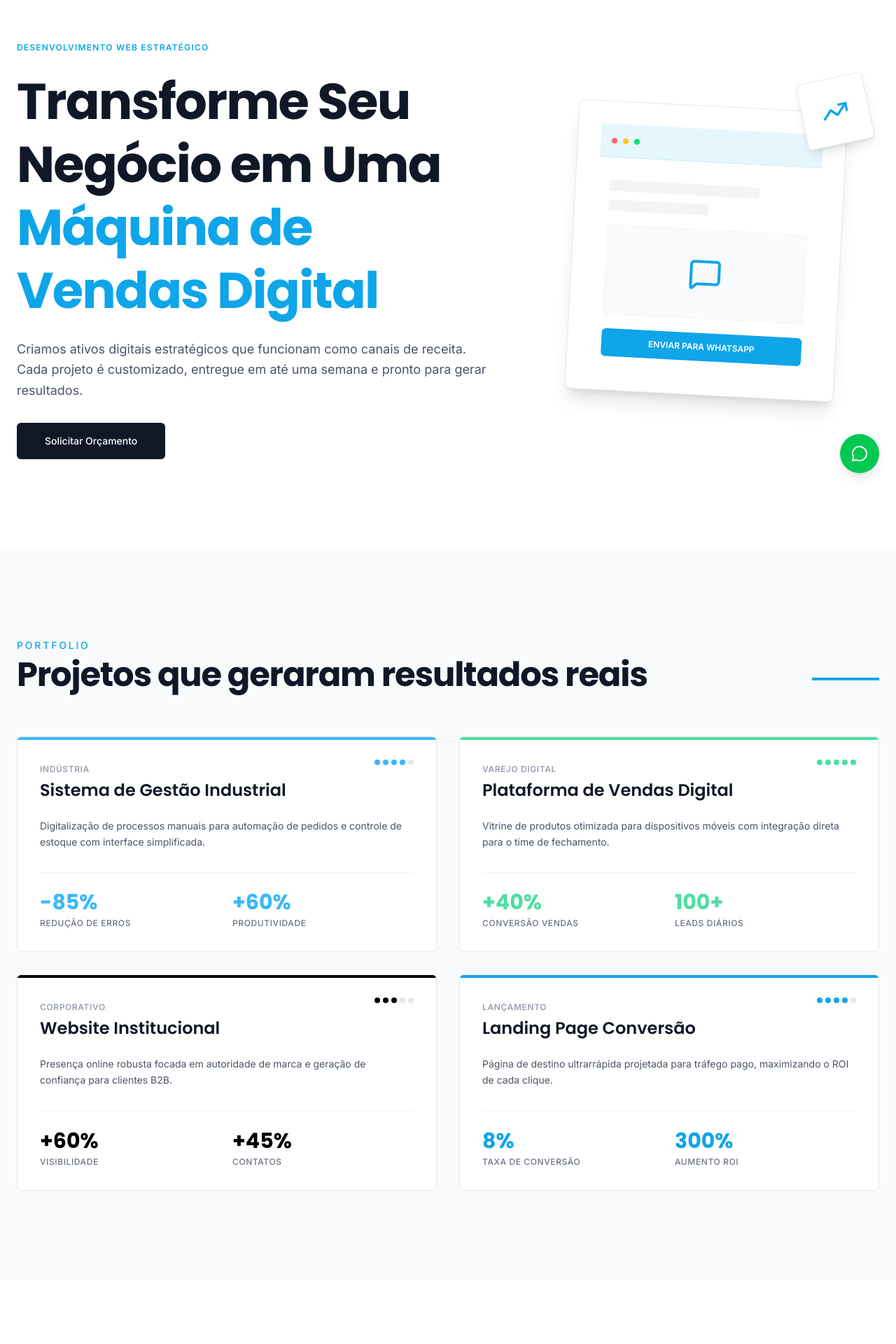
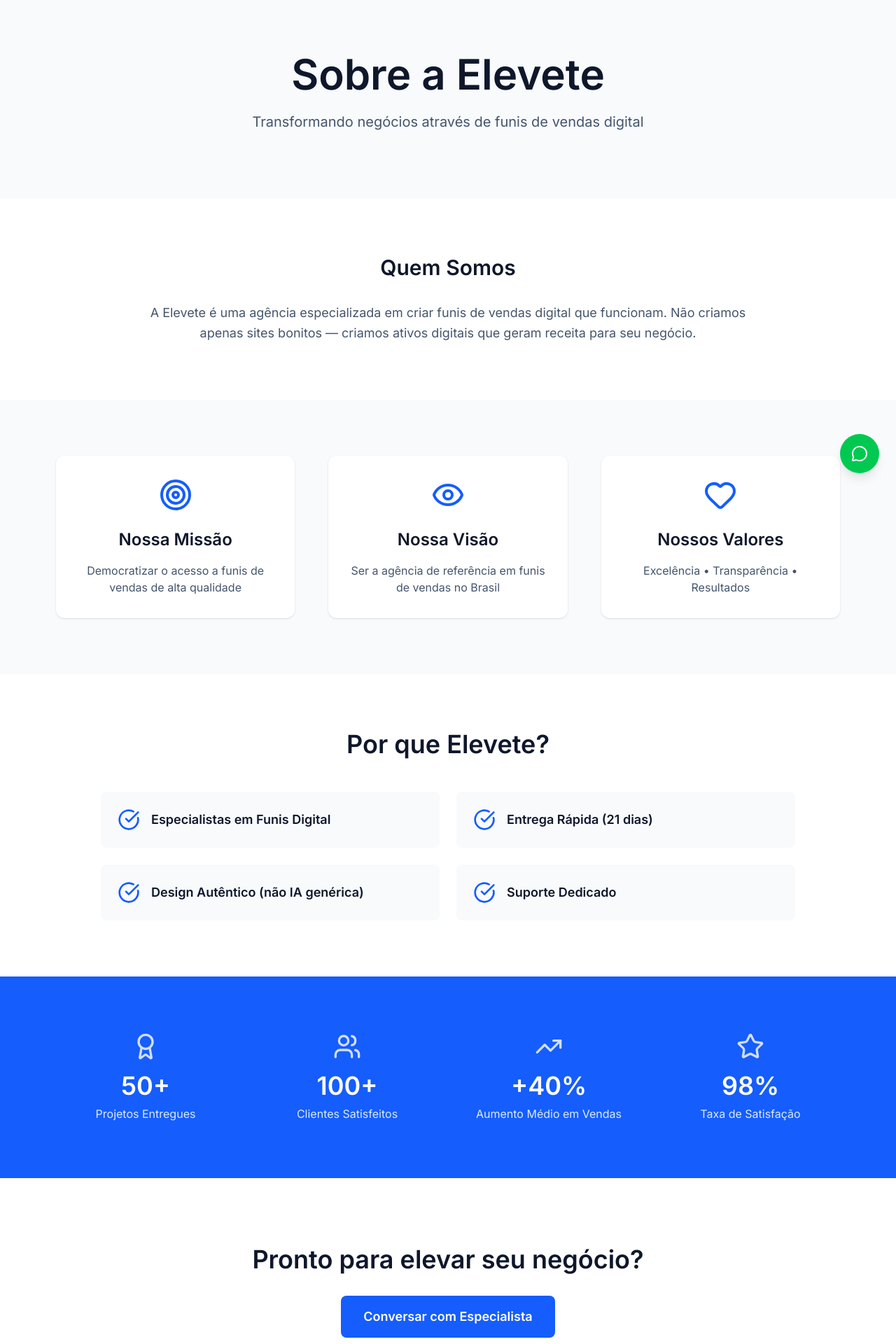
Before and after one commit to Hunter1805/site-portifolio, a React (Vite) app: page /sobre in a window 1280 px wide. Shown: the part 100-2020 px from the top of the page at 70% size. Built offline with nearby package versions, Linux system fonts and the light colour scheme.

Commit message:
feat: cria pagina Sobre e adiciona React Router

```diff
--- a/src/App.tsx
+++ b/src/App.tsx
@@ -1,42 +1,24 @@
-/**
- * @license
- * SPDX-License-Identifier: Apache-2.0
- */
-
+import { BrowserRouter as Router, Routes, Route } from 'react-router-dom';
 import Navbar from './components/Navbar';
-import Hero from './components/Hero';
-import Portfolio from './components/Portfolio';
-import About from './components/About';
-import Comparison from './components/Comparison';
-import Services from './components/Services';
-import Process from './components/Process';
-import Cta from './components/Cta';
-import ExampleProjects from './components/ExampleProjects';
-import Testimonials from './components/Testimonials';
-import FAQ from './components/FAQ';
-import Contact from './components/Contact';
 import Footer from './components/Footer';
 import WhatsAppWidget from './components/WhatsAppWidget';
+import Home from './pages/Home';
+import Sobre from './pages/Sobre';
 
 export default function App() {
   return (
+    <Router>
       <div className="min-h-screen bg-white">
         <Navbar />
         <main>
-        <Hero />
-        <Portfolio />
-        <About />
-        <Comparison />
-        <Services />
-        <Process />
-        <Cta />
-        <ExampleProjects />
-        <Testimonials />
-        <FAQ />
-        <Contact />
+          <Routes>
+            <Route path="/" element={<Home />} />
+            <Route path="/sobre" element={<Sobre />} />
+          </Routes>
         </main>
         <Footer />
         <WhatsAppWidget />
       </div>
+    </Router>
   );
 }
--- a/src/components/Navbar.tsx
+++ b/src/components/Navbar.tsx
@@ -1,8 +1,29 @@
+import { Link, useLocation } from 'react-router-dom';
+import { useEffect } from 'react';
+
 export default function Navbar() {
+  const location = useLocation();
+
+  // Scroll to hash when route changes or component mounts
+  useEffect(() => {
+    if (location.hash) {
+      const id = location.hash.replace('#', '');
+      const element = document.getElementById(id);
+      if (element) {
+        // A little delay to ensure the DOM is painted and scroll works
+        setTimeout(() => {
+          element.scrollIntoView({ behavior: 'smooth' });
+        }, 100);
+      }
+    } else {
+      window.scrollTo({ top: 0, behavior: 'smooth' });
+    }
+  }, [location]);
+
   return (
     <nav className="fixed top-0 left-0 w-full z-50 bg-white/80 backdrop-blur-md border-b border-outline transition-all duration-300 h-20 flex items-center">
       <div className="flex justify-between items-center w-full px-6 max-w-7xl mx-auto">
-        <a href="#" className="flex items-center gap-1 font-display text-lg font-extrabold tracking-[0.2em] text-gray-900 group">
+        <Link to="/" className="flex items-center gap-1 font-display text-lg font-extrabold tracking-[0.2em] text-gray-900 group">
           <span>E</span>
           <span>L</span>
           <span>E</span>
@@ -15,15 +36,16 @@ export default function Navbar() {
           <span>T</span>
           <span>E</span>
           <span className="text-brand-sky font-sans text-xl font-black -ml-0.5 transition-transform duration-300 group-hover:translate-x-0.5 group-hover:-translate-y-0.5 select-none">↗</span>
-        </a>
+        </Link>
         <div className="hidden md:flex gap-8 items-center">
-          <a className="font-sans text-sm font-medium text-gray-600 hover:text-gray-900 transition-colors nav-underline-anim" href="#projetos">Projetos</a>
-          <a className="font-sans text-sm font-medium text-gray-600 hover:text-gray-900 transition-colors nav-underline-anim" href="#sobre">Sobre</a>
-          <a className="font-sans text-sm font-medium text-gray-600 hover:text-gray-900 transition-colors nav-underline-anim" href="#servicos">Serviços</a>
-          <a className="font-sans text-sm font-medium text-gray-600 hover:text-gray-900 transition-colors nav-underline-anim" href="#contato">Contato</a>
+          <Link className="font-sans text-sm font-medium text-gray-600 hover:text-gray-900 transition-colors nav-underline-anim" to="/">Home</Link>
+          <Link className="font-sans text-sm font-medium text-gray-600 hover:text-gray-900 transition-colors nav-underline-anim" to="/#projetos">Projetos</Link>
+          <Link className="font-sans text-sm font-medium text-gray-600 hover:text-gray-900 transition-colors nav-underline-anim" to="/sobre">Sobre</Link>
+          <Link className="font-sans text-sm font-medium text-gray-600 hover:text-gray-900 transition-colors nav-underline-anim" to="/#servicos">Serviços</Link>
+          <Link className="font-sans text-sm font-medium text-gray-600 hover:text-gray-900 transition-colors nav-underline-anim" to="/#contato">Contato</Link>
         </div>
         <div className="flex items-center gap-4">
-          <a className="bg-gray-900 text-white px-8 py-3 rounded-md font-sans text-sm font-medium hover:bg-gray-800 transition-colors" href="#contato">Vamos Conversar</a>
+          <Link className="bg-gray-900 text-white px-8 py-3 rounded-md font-sans text-sm font-medium hover:bg-gray-800 transition-colors" to="/#contato">Vamos Conversar</Link>
         </div>
       </div>
     </nav>
--- /dev/null
+++ b/src/pages/Home.tsx
@@ -0,0 +1,29 @@
+import Hero from '../components/Hero';
+import Portfolio from '../components/Portfolio';
+import About from '../components/About';
+import Comparison from '../components/Comparison';
+import Services from '../components/Services';
+import Process from '../components/Process';
+import Cta from '../components/Cta';
+import ExampleProjects from '../components/ExampleProjects';
+import Testimonials from '../components/Testimonials';
+import FAQ from '../components/FAQ';
+import Contact from '../components/Contact';
+
+export default function Home() {
+  return (
+    <>
+      <Hero />
+      <Portfolio />
+      <About />
+      <Comparison />
+      <Services />
+      <Process />
+      <Cta />
+      <ExampleProjects />
+      <Testimonials />
+      <FAQ />
+      <Contact />
+    </>
+  );
+}
--- /dev/null
+++ b/src/pages/Sobre.tsx
@@ -0,0 +1,124 @@
+import React from 'react';
+import { Target, Eye, Heart, CheckCircle, TrendingUp, Users, Award, Star } from 'lucide-react';
+
+export default function Sobre() {
+  return (
+    <div className="pt-20">
+      {/* HERO SECTION */}
+      <section className="bg-slate-50 py-24 text-center">
+        <div className="container mx-auto px-4">
+          <h1 className="text-5xl md:text-6xl font-bold text-slate-900 mb-6">
+            Sobre a Elevete
+          </h1>
+          <p className="text-xl text-slate-600 max-w-2xl mx-auto">
+            Transformando negócios através de funis de vendas digital
+          </p>
+        </div>
+      </section>
+
+      {/* SEÇÃO 1: QUEM SOMOS */}
+      <section className="py-20 bg-white">
+        <div className="container mx-auto px-4 max-w-4xl text-center">
+          <h2 className="text-3xl font-bold text-slate-900 mb-8">Quem Somos</h2>
+          <p className="text-lg text-slate-600 leading-relaxed">
+            A Elevete é uma agência especializada em criar funis de vendas digital que funcionam. Não criamos apenas sites bonitos — criamos ativos digitais que geram receita para seu negócio.
+          </p>
+        </div>
+      </section>
+
+      {/* SEÇÃO 2: MISSÃO, VISÃO, VALORES */}
+      <section className="py-20 bg-slate-50">
+        <div className="container mx-auto px-4 max-w-6xl">
+          <div className="grid md:grid-cols-3 gap-12">
+            <div className="bg-white p-8 rounded-xl shadow-sm text-center">
+              <Target className="w-12 h-12 text-blue-600 mx-auto mb-6" />
+              <h3 className="text-2xl font-bold text-slate-900 mb-4">Nossa Missão</h3>
+              <p className="text-slate-600">
+                Democratizar o acesso a funis de vendas de alta qualidade
+              </p>
+            </div>
+            <div className="bg-white p-8 rounded-xl shadow-sm text-center">
+              <Eye className="w-12 h-12 text-blue-600 mx-auto mb-6" />
+              <h3 className="text-2xl font-bold text-slate-900 mb-4">Nossa Visão</h3>
+              <p className="text-slate-600">
+                Ser a agência de referência em funis de vendas no Brasil
+              </p>
+            </div>
+            <div className="bg-white p-8 rounded-xl shadow-sm text-center">
+              <Heart className="w-12 h-12 text-blue-600 mx-auto mb-6" />
+              <h3 className="text-2xl font-bold text-slate-900 mb-4">Nossos Valores</h3>
+              <p className="text-slate-600">
+                Excelência • Transparência • Resultados
+              </p>
+            </div>
+          </div>
+        </div>
+      </section>
+
+      {/* SEÇÃO 3: POR QUE ELEVETE? */}
+      <section className="py-20 bg-white">
+        <div className="container mx-auto px-4 max-w-5xl">
+          <h2 className="text-3xl md:text-4xl font-bold text-slate-900 mb-12 text-center">
+            Por que Elevete?
+          </h2>
+          <div className="grid md:grid-cols-2 gap-6">
+            {[
+              'Especialistas em Funis Digital',
+              'Entrega Rápida (21 dias)',
+              'Design Autêntico (não IA genérica)',
+              'Suporte Dedicado'
+            ].map((point, index) => (
+              <div key={index} className="flex items-center gap-4 p-6 bg-slate-50 rounded-lg">
+                <CheckCircle className="w-8 h-8 text-blue-600 flex-shrink-0" />
+                <span className="text-lg font-semibold text-slate-900">{point}</span>
+              </div>
+            ))}
+          </div>
+        </div>
+      </section>
+
+      {/* SEÇÃO 4: NÚMEROS */}
+      <section className="py-20 bg-blue-600">
+        <div className="container mx-auto px-4 max-w-6xl">
+          <div className="grid grid-cols-2 md:grid-cols-4 gap-8 text-center">
+            <div className="text-white">
+              <Award className="w-10 h-10 mx-auto mb-4 opacity-80" />
+              <p className="text-4xl font-bold mb-2">50+</p>
+              <p className="text-blue-100">Projetos Entregues</p>
+            </div>
+            <div className="text-white">
+              <Users className="w-10 h-10 mx-auto mb-4 opacity-80" />
+              <p className="text-4xl font-bold mb-2">100+</p>
+              <p className="text-blue-100">Clientes Satisfeitos</p>
+            </div>
+            <div className="text-white">
+              <TrendingUp className="w-10 h-10 mx-auto mb-4 opacity-80" />
+              <p className="text-4xl font-bold mb-2">+40%</p>
+              <p className="text-blue-100">Aumento Médio em Vendas</p>
+            </div>
+            <div className="text-white">
+              <Star className="w-10 h-10 mx-auto mb-4 opacity-80" />
+              <p className="text-4xl font-bold mb-2">98%</p>
+              <p className="text-blue-100">Taxa de Satisfação</p>
+            </div>
+          </div>
+        </div>
+      </section>
+
+      {/* CTA FINAL */}
+      <section className="py-24 bg-white text-center">
+        <div className="container mx-auto px-4">
+          <h2 className="text-4xl font-bold text-slate-900 mb-8">
+            Pronto para elevar seu negócio?
+          </h2>
+          <a
+            href="/#contato"
+            className="inline-block bg-blue-600 text-white font-semibold px-8 py-4 rounded-lg hover:bg-blue-700 transition-colors text-lg"
+          >
+            Conversar com Especialista
+          </a>
+        </div>
+      </section>
+    </div>
+  );
+}
```
Also changed, not shown: package.json (+7 -6 lines), 1 other file (tests, documents, lock files or other folders). Lines whose indentation alone changed are shown as unchanged.
